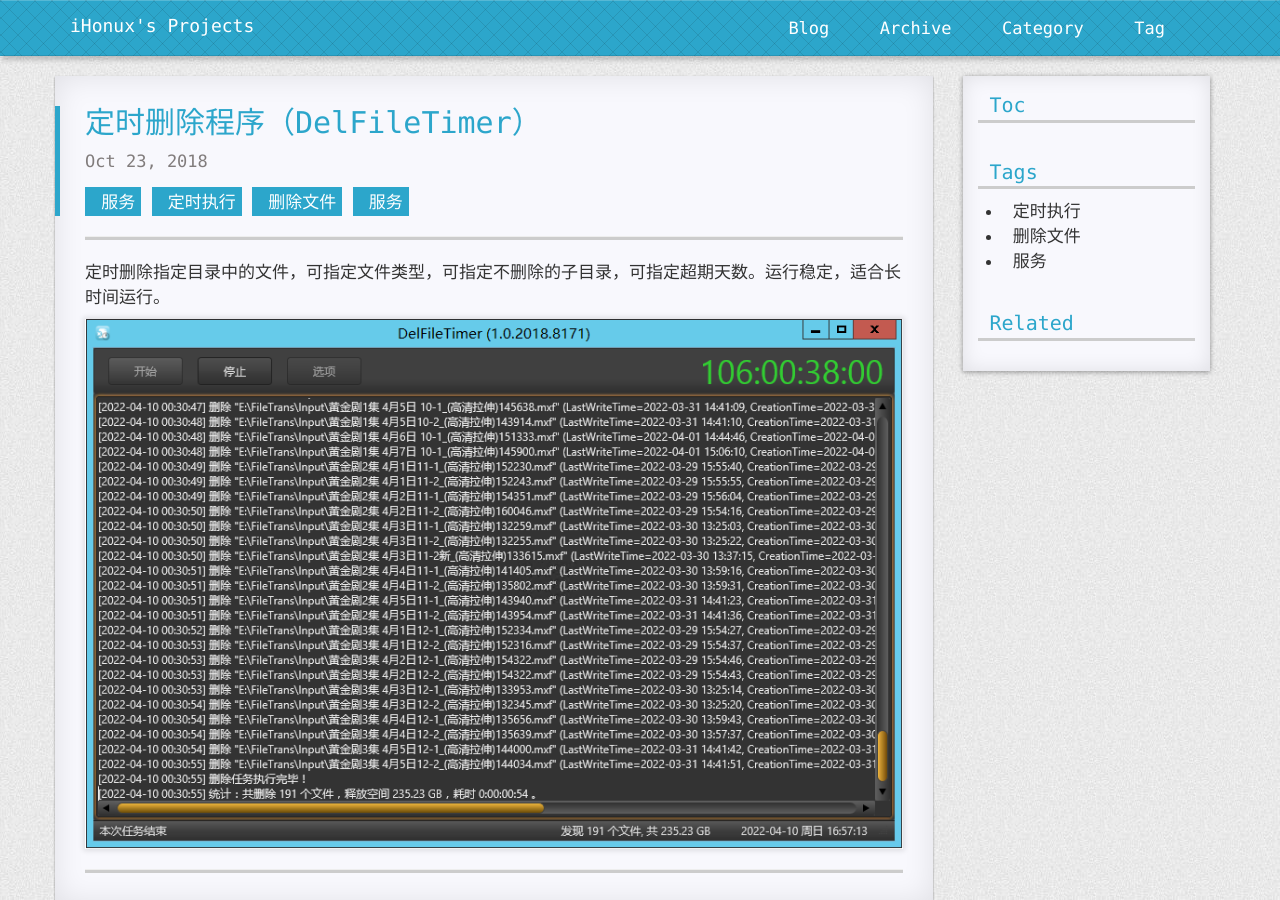
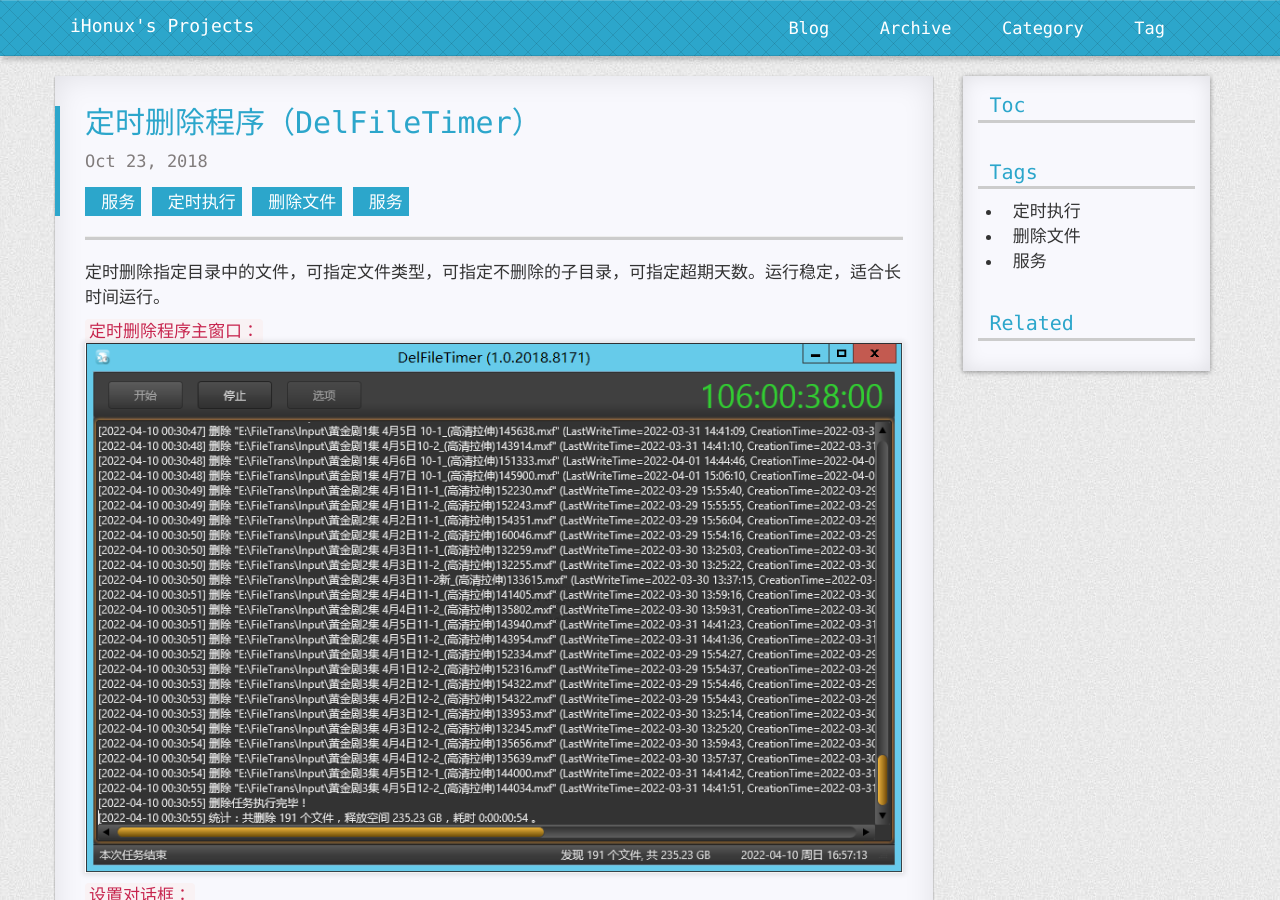
Before and after one commit to fxrj/fxrj.github.io, a Jekyll site: the page built from _posts/2018-10-23-del-file-timer.md, in a window 1280 px wide and 900 px high. Built offline with Jekyll 4.4.1, drawn with Linux system fonts in a browser that asks for light colours; nearby versions of some CDN libraries; comment, search, counter and statistics services are not loaded; a style sheet for code colours, icons or effects is not loaded.

Commit message:
Update 2018-10-23-del-file-timer.md

```diff
--- a/_posts/2018-10-23-del-file-timer.md
+++ b/_posts/2018-10-23-del-file-timer.md
@@ -10,6 +10,11 @@
 
 定时删除指定目录中的文件，可指定文件类型，可指定不删除的子目录，可指定超期天数。运行稳定，适合长时间运行。
 
+`定时删除程序主窗口：`<br/>
 ![定时删除程序][DelFileTimer]
 
-[DelFileTimer]: {{"/%E5%AE%9A%E6%97%B6%E5%88%A0%E9%99%A4%E7%A8%8B%E5%BA%8F.png" | prepend: site.imgrepo }}
+`设置对话框：`<br/>
+![定时删除程序-设置][DelFileTimer-Option]
+
+[DelFileTimer]: {{"/定时删除程序.png" | prepend: site.imgrepo }}
+[DelFileTimer-Option]: {{"/定时删除程序-设置.png" | prepend: site.imgrepo }}
```
